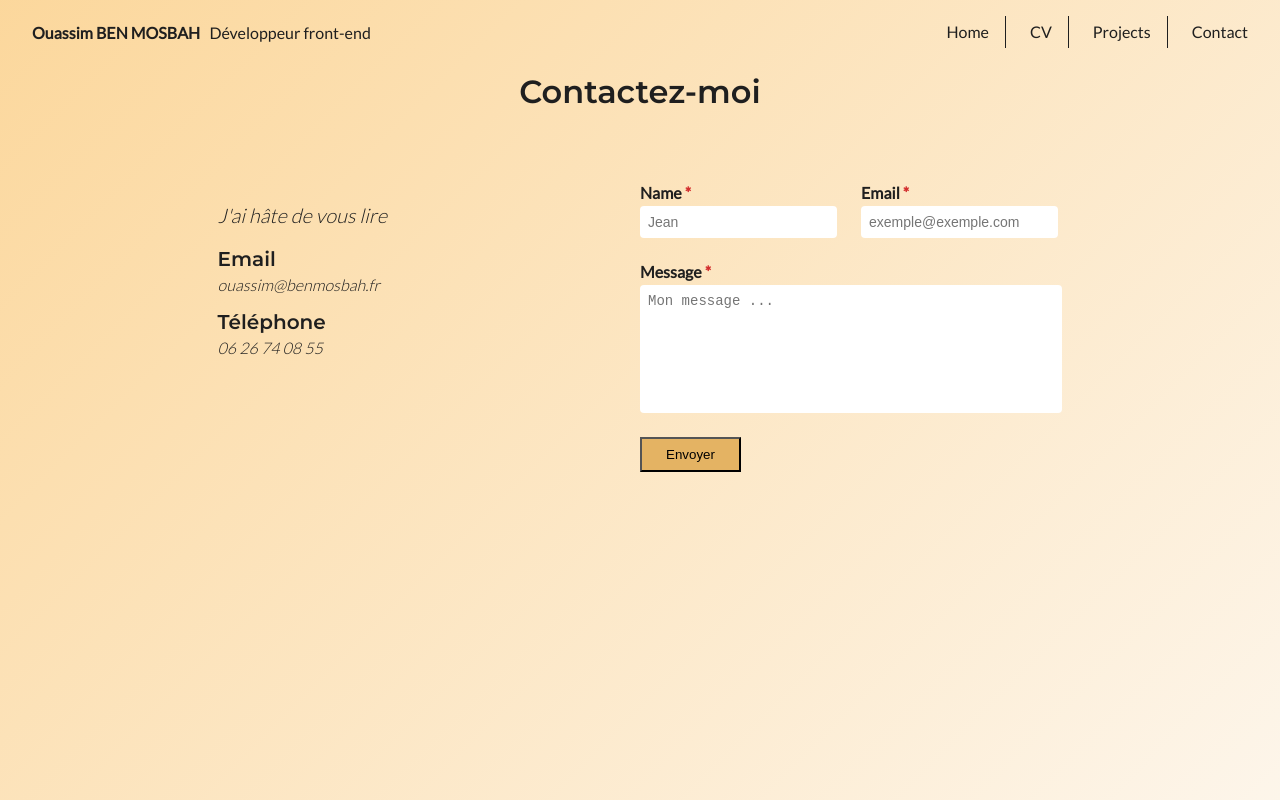
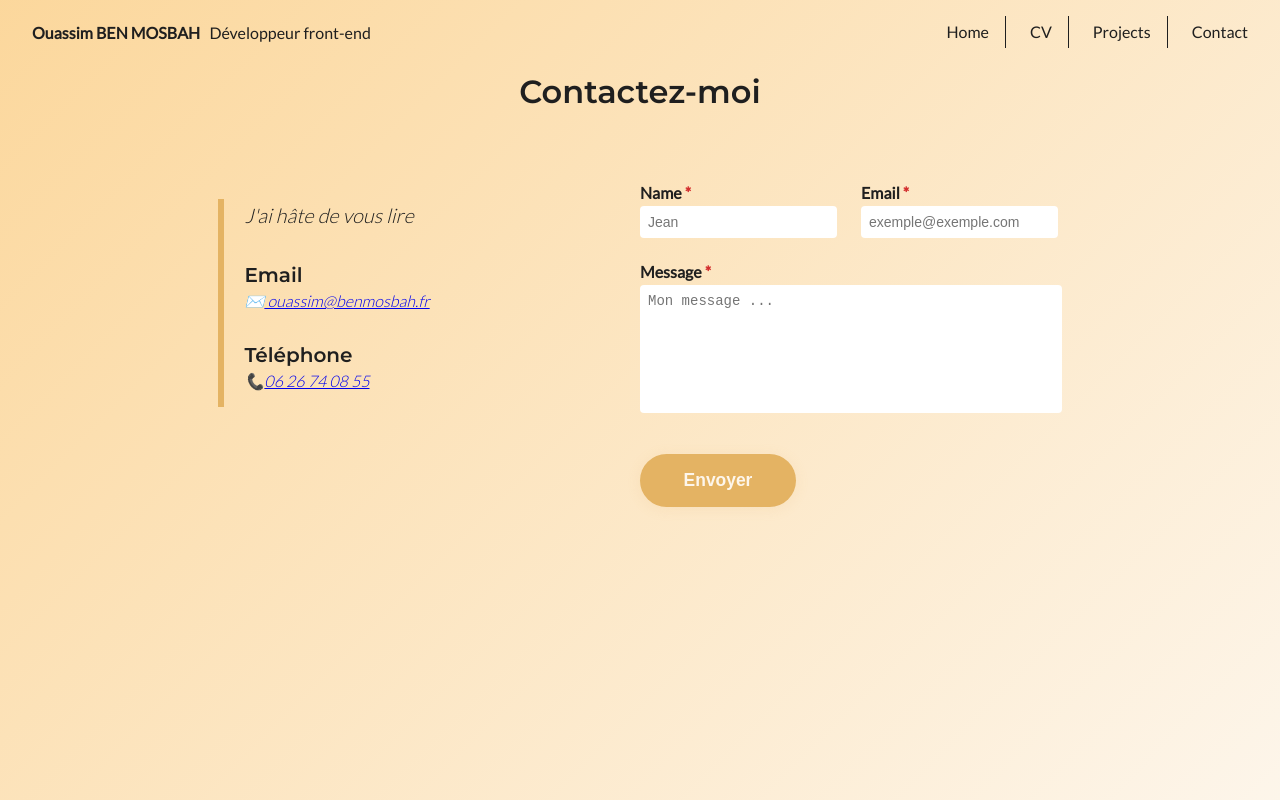
Before and after one commit to ouassimBenMosbah/portfolio, an Angular app: page /contact in a window 1280 px wide. Built offline with nearby package versions, Linux system fonts and the light colour scheme.

Commit message:
feat: add style top different pages

```diff
--- a/src/app/routes/contact/features/contact-form/contact-form.component.scss
+++ b/src/app/routes/contact/features/contact-form/contact-form.component.scss
@@ -36,20 +36,35 @@ form.ui-form {
   textarea.ng-invalid.ng-touched {
     border-color: var(--default-theme-error-color);
   }
+
+  input:focus,
+  textarea:focus {
+    outline: none;
+    box-shadow: 0 2px 8px 0 rgba(228, 179, 99, 0.16);
+    border: 1px solid var(--default-theme-primary-color);
+    transition: box-shadow 0.1s, border-color 0.1s;
+  }
 }
 
 .ui-submit-button {
   align-self: flex-start;
   background-color: var(--default-theme-primary-color);
   padding: var(--spacing-sm) var(--spacing-lg);
-  transition: background-color var(--transition-duration);
+  transition: background-color var(--standard-transition-duration);
 
   &[disabled] {
     background-color: unset;
   }
 
   &:hover {
-    background-color: var(--default-theme-white);
+    background-color: var(--default-theme-background);
+
+    &:not([disabled]) {
+      transform: scale(1.05);
+      box-shadow: 0 2px 12px 0 rgba(228, 179, 99, 0.18);
+      background-color: var(--default-theme-primary-color);
+      color: #fff;
+    }
   }
 }
 
@@ -58,3 +73,38 @@ label:has(+ textarea:required):after {
   color: var(--default-theme-error-color);
   content: " *";
 }
+
+.ui-submit-button {
+  align-items: center;
+  background-color: var(--default-theme-primary-color);
+  border-radius: 99px;
+  border: none;
+  box-shadow: 0 2px 14px 0 rgba(228, 179, 99, 0.14);
+  color: var(--default-theme-background);
+  display: flex;
+  font-size: 1.09em;
+  font-weight: 700;
+  gap: 0.8em;
+  margin-top: 1em;
+  padding: 0.9em 2.5em;
+  transition-duration: var(--standard-transition-duration);
+  transition-property: background, box-shadow, color, transform;
+
+  &:hover:not([disabled]),
+  &:focus-visible:not([disabled]) {
+    // background-color: var(--default-theme-secondary-color);
+    color: var(--default-theme-background);
+    box-shadow: 0 6px 24px 0 rgba(217, 93, 93, 0.13);
+    transform: scale(1.045);
+  }
+  &:active:not([disabled]) {
+    transform: scale(0.97);
+    box-shadow: 0 1px 7px 0 rgba(217, 93, 93, 0.11);
+  }
+  &[disabled] {
+    background: #eee3d1;
+    color: #cabfa4;
+    box-shadow: none;
+    cursor: not-allowed;
+  }
+}
--- a/src/app/routes/contact/presentational/contact-information/contact-information.component.html
+++ b/src/app/routes/contact/presentational/contact-information/contact-information.component.html
@@ -1,4 +1,5 @@
-<div class="contact-info">
+<div class="contact-info contact-card">
+  <div class="contact-info__accent"></div>
   <p
     class="ui-font-weight-light ui-contact--information ui-contact--call-to-action-msg"
   >
@@ -6,8 +7,14 @@
   </p>
   <h4 class="ui-heading-6">Email</h4>
   <p class="ui-font-weight-light ui-contact--information">
-    ouassim&commat;benmosbah.fr
+    <span class="contact-icon">✉️</span>
+    <a href="mailto:ouassim@benmosbah.fr" class="contact-badge">
+      ouassim&commat;benmosbah.fr
+    </a>
   </p>
   <h4 class="ui-heading-6">Téléphone</h4>
-  <p class="ui-font-weight-light ui-contact--information">06 26 74 08 55</p>
+  <p class="ui-font-weight-light ui-contact--information">
+    <span class="contact-icon">📞</span>
+    <a href="tel:+33626740855" class="contact-badge">06 26 74 08 55</a>
+  </p>
 </div>
--- a/src/app/routes/contact/presentational/contact-information/contact-information.component.scss
+++ b/src/app/routes/contact/presentational/contact-information/contact-information.component.scss
@@ -10,3 +10,12 @@
 .ui-contact--call-to-action-msg {
   font-size: var(--font-size-lg);
 }
+
+.ui-heading-6 {
+  padding-top: var(--spacing-md);
+}
+
+.contact-info {
+  border-left: 6px solid var(--default-theme-primary-color);
+  padding-left: 1.3em;
+}
--- a/src/app/routes/home/home-route/home-route.component.html
+++ b/src/app/routes/home/home-route/home-route.component.html
@@ -3,7 +3,7 @@
     <img
       class="ui-home--profile-picture"
       src="/assets/images/profile-picture.jpeg"
-      alt="My profile picture"
+      alt="Ouassim BEN MOSBAH"
     />
   </div>
   <div class="ui-home--introduction-section">
--- a/src/app/routes/home/home-route/home-route.component.scss
+++ b/src/app/routes/home/home-route/home-route.component.scss
@@ -26,11 +26,20 @@
 
 .ui-home--profile-picture {
   $profile-picture-max-radius: 400px;
+  border: var(--spacing-sm) solid var(--default-theme-primary-color);
   border-radius: 50%;
+  box-shadow: var(--box-shadow-md);
   max-width: $profile-picture-max-radius;
   max-height: $profile-picture-max-radius;
   object-fit: cover;
   width: 100%;
+
+  transition-property: box-shadow, transform;
+  transition-duration: var(--standard-transition-duration);
+
+  &:hover {
+    transform: scale(1.025);
+  }
 }
 
 .ui-home--introduction-section {
--- a/src/app/routes/home/presentational/redirect-button/redirect-button.component.scss
+++ b/src/app/routes/home/presentational/redirect-button/redirect-button.component.scss
@@ -7,8 +7,8 @@
   font-weight: var(--font-weight-bold);
   height: $button-radius;
   transition-property: background-color, transform;
-  transition-duration: var(--transition-duration);
-  transition-timing-function: var(--transition-timing-function);
+  transition-duration: var(--standard-transition-duration);
+  transition-timing-function: var(--standard-transition-timing-function);
   width: $button-radius;
 
   &:hover {
--- a/src/app/routes/projects/presentational/project-preview/project-preview.component.html
+++ b/src/app/routes/projects/presentational/project-preview/project-preview.component.html
@@ -2,17 +2,28 @@
   <div class="ui-text-container">
     <h6>{{ title() }}</h6>
     <p>{{ description() }}</p>
-    <i>
-      Code source:
-      <a [href]="projectSrc()" target="_blank"> {{ projectSrc() }}</a>
-    </i>
-    <ng-content *ngIf="demoSrc()">
-      <br />
-      <i>
-        Démo live:
-        <a [href]="demoSrc()" target="_blank"> {{ demoSrc() }}</a>
-      </i>
-    </ng-content>
+    <div class="ui-project-badges">
+      <a
+        *ngIf="projectSrc()"
+        class="badge badge-src"
+        [href]="projectSrc()"
+        target="_blank"
+        rel="noopener"
+        (mouseup)="blurTarget($event)"
+      >
+        Code source
+      </a>
+      <a
+        *ngIf="demoSrc()"
+        class="badge badge-demo"
+        [href]="demoSrc()"
+        target="_blank"
+        rel="noopener"
+        (mouseup)="blurTarget($event)"
+      >
+        Démo live
+      </a>
+    </div>
   </div>
   <div class="ui-project-demo-container">
     <img
--- a/src/app/routes/projects/presentational/project-preview/project-preview.component.scss
+++ b/src/app/routes/projects/presentational/project-preview/project-preview.component.scss
@@ -34,6 +34,46 @@ p {
   box-shadow: var(--box-shadow-sm);
 }
 
+.ui-project-badges {
+  display: flex;
+  gap: var(--spacing-sm);
+  margin: var(--spacing-md) 0;
+}
+
+.badge {
+  display: inline-block;
+  padding: var(--spacing-sm);
+  border-radius: var(--border-radius-md);
+  font-size: var(--font-size-sm);
+  font-weight: var(--font-weight-bold);
+  text-decoration: none;
+  transition: box-shadow 0.18s, transform 0.18s, filter 0.18s;
+  color: var(--default-theme-font);
+  box-shadow: var(--box-shadow-xs);
+
+  &:hover,
+  &:focus {
+    box-shadow: var(--box-shadow-lg);
+    transform: scale(1.06);
+    filter: brightness(1.085);
+  }
+
+  &:focus:not(:focus-visible) {
+    outline: none;
+    box-shadow: none;
+  }
+}
+
+.badge-src {
+  background: var(--default-theme-secondary-color);
+  color: var(--default-theme-background);
+}
+
+.badge-demo {
+  background: var(--default-theme-accent-color);
+  color: var(--default-theme-font);
+}
+
 @media screen and (max-width: variables.$breakpoint-lg) {
   .ui-project-preview {
     flex-direction: column;
--- a/src/app/routes/projects/presentational/project-preview/project-preview.component.ts
+++ b/src/app/routes/projects/presentational/project-preview/project-preview.component.ts
@@ -26,4 +26,8 @@ export class ProjectPreviewComponent {
   public previewSrc = input<string>();
 
   public imgAlt = computed(() => `Screen du projet ${this.title()}`);
+
+  public blurTarget(event: MouseEvent): void {
+    (event.target as HTMLElement).blur();
+  }
 }
--- a/src/app/shared/components/menu/menu.component.scss
+++ b/src/app/shared/components/menu/menu.component.scss
@@ -28,7 +28,7 @@ a.ui-unstyled-link {
 }
 
 a.ui-menu--list-item-link {
-  transition: color var(--transition-duration);
+  transition: color var(--standard-transition-duration);
 
   &:hover {
     color: var(--default-theme-primary-color);
--- a/src/assets/stylesheets/base/default/_variables.scss
+++ b/src/assets/stylesheets/base/default/_variables.scss
@@ -41,8 +41,8 @@ $breakpoint-xl: 1200px;
   --box-shadow-lg: 0px 8px 16px rgba(0, 0, 0, 0.1);
 
   /* Transitions */
-  --transition-duration: 0.4s;
-  --transition-timing-function: ease-in-out;
+  --standard-transition-duration: 0.4s;
+  --standard-transition-timing-function: ease-in-out;
 
   /* Breakpoints */
   --breakpoint-sm: #{$breakpoint-sm}; /* Small - phones landscape */
```
